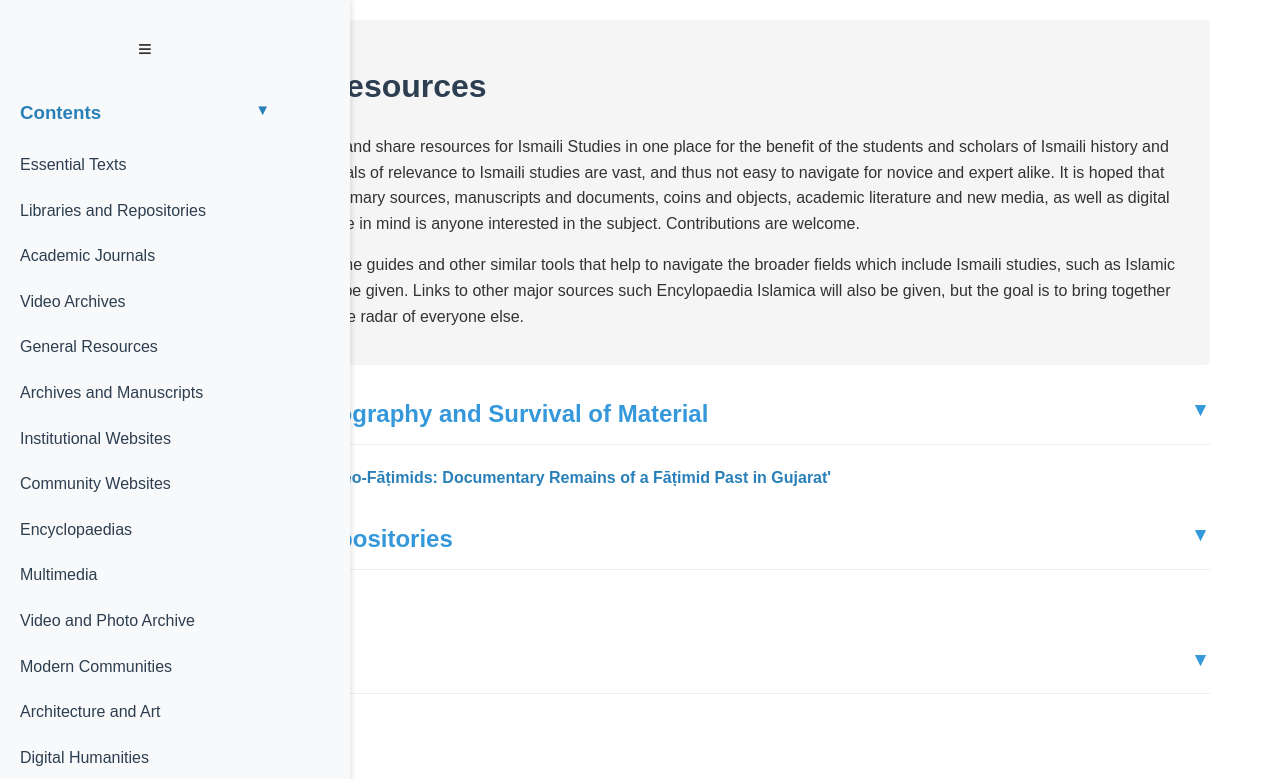
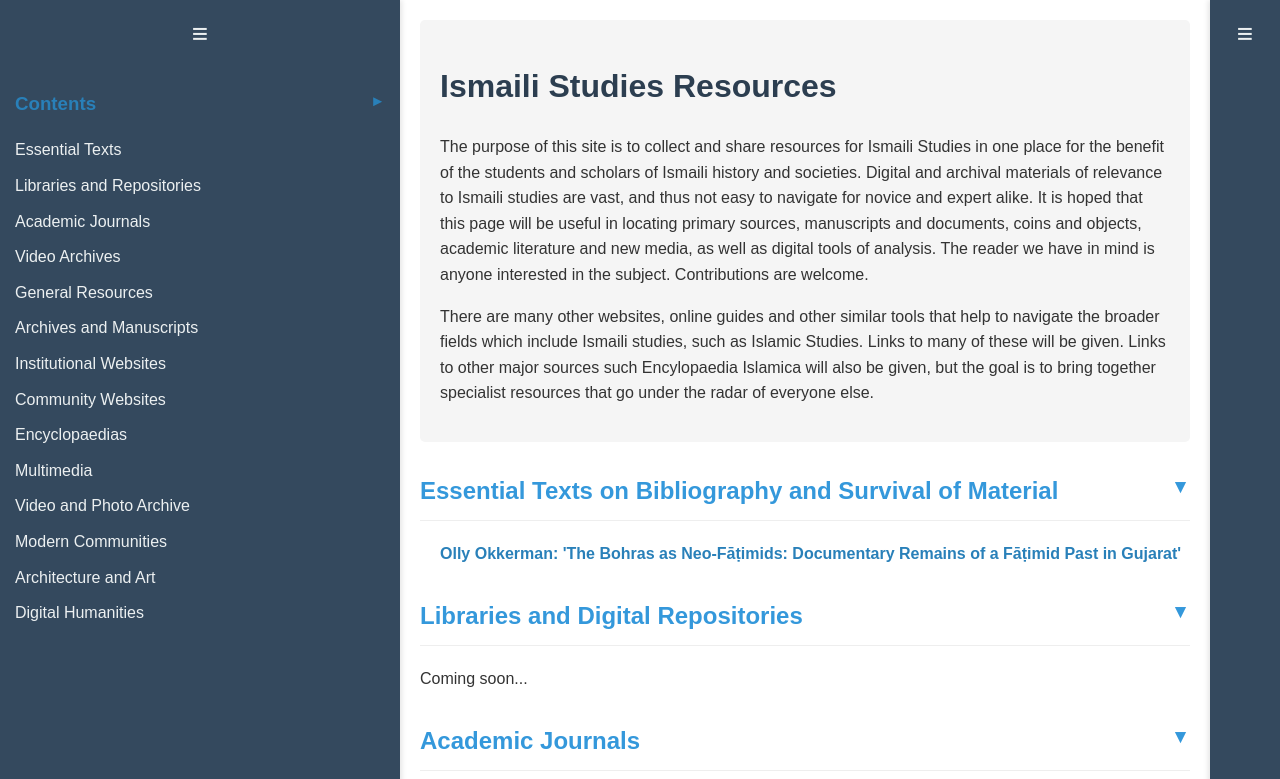
Before and after one commit to AlamutLibrary/khizana, a plain HTML site: page index.html in a window 1280 px wide. Both pictures are taken after a click on the element "Contents". Shown: the top 779 px of the page. Drawn offline with Linux system fonts and the light colour scheme.

Commit message:
changes to the code

```diff
--- a/index.html
+++ b/index.html
@@ -3,209 +3,163 @@
 <head>
     <meta charset="UTF-8">
     <meta name="viewport" content="width=device-width, initial-scale=1.0">
-    <title>Ismaili Studies Resources ONE </title>
+    <title>Ismaili Studies Resources</title>
     <style>
-        body {
-            font-family: Arial, sans-serif;
-            line-height: 1.6;
-            margin: 0;
-            padding: 0;
-            color: #333;
-            display: flex;
-            overflow-x: hidden;
+        :root{
+            --drawer-bg:#34495e;        /* new colour */
+            --drawer-width-closed:70px; /* closed width  */
+            --drawer-width-open:400px;  /* open / hover  */
         }
 
-        /* Left Sidebar */
-        .sidebar-left {
-            width: 100px;
-            background-color: #f8f9fa;
-            height: 100vh;
-            position: fixed;
-            left: 0;
-            overflow: hidden;
-            transition: width 0.3s ease;
-            box-shadow: 2px 0 5px rgba(0,0,0,0.1);
-            z-index: 100;
+        body{
+            font-family:Arial,Helvetica,sans-serif;
+            line-height:1.6;
+            margin:0;
+            padding:0;
+            color:#333;
+            display:flex;
+            overflow-x:hidden;
         }
 
-        .sidebar-left:hover {
-            width: 350px;
+/* ──────────────────────────────  LEFT DRAWER  ────────────────────────────── */
+        .sidebar-left{
+            width:var(--drawer-width-closed);
+            background-color:var(--drawer-bg);
+            height:100vh;
+            position:fixed;
+            left:0;
+            overflow:hidden;
+            transition:width .3s ease;
+            box-shadow:2px 0 5px rgba(0,0,0,.1);
+            z-index:100;
+            color:#ecf0f1;
+        }
+        .sidebar-left:hover{ width:var(--drawer-width-open); }
+
+        .sidebar-left .sidebar-content{
+            width:calc(var(--drawer-width-open) - 30px);
+            padding:20px 15px;
+            opacity:0;                       /* hidden by default */
+            transition:opacity .25s ease;
+        }
+        .sidebar-left:hover .sidebar-content{ opacity:1; }
+
+        .sidebar-icon{
+            text-align:center;
+            font-size:28px;
+            padding:12px 0;
+            color:#ecf0f1;
         }
 
-        .sidebar-content {
-            width: 250px;
-            padding: 20px;
+        .sidebar-left ul{ list-style:none; padding:0; margin:0; }
+        .sidebar-left li{ margin-bottom:10px; white-space:nowrap; }
+        .sidebar-left a{ color:#ecf0f1; text-decoration:none; display:block; }
+        .sidebar-left a:hover{ color:#95d1ff; }
+
+/* ──────────────────────────────  RIGHT DRAWER  ───────────────────────────── */
+        .sidebar-right{
+            width:var(--drawer-width-closed);
+            background-color:var(--drawer-bg);
+            height:100vh;
+            position:fixed;
+            right:0;
+            overflow:hidden;
+            transition:width .3s ease;
+            box-shadow:-2px 0 5px rgba(0,0,0,.1);
+            z-index:100;
+            color:#ecf0f1;
+        }
+        .sidebar-right:hover{ width:var(--drawer-width-open); }
+
+        .sidebar-right-content{
+            width:calc(var(--drawer-width-open) - 30px);
+            padding:20px 15px;
+            margin-left:auto;
+            opacity:0;
+            transition:opacity .25s ease;
+        }
+        .sidebar-right:hover .sidebar-right-content{ opacity:1; }
+
+        .sidebar-right-content ul{ list-style:none;padding:0;margin:0;}
+        .sidebar-right-content li{ margin-bottom:10px; white-space:nowrap; }
+        .sidebar-right-content a{ color:#ecf0f1; text-decoration:none; }
+        .sidebar-right-content a:hover{ color:#95d1ff; }
+
+/* ──────────────────────────────  MAIN CONTENT  ───────────────────────────── */
+        .main-content{
+            margin-left:var(--drawer-width-closed);
+            margin-right:var(--drawer-width-closed);
+            padding:20px;
+            max-width:calc(100% - (var(--drawer-width-closed)*2));
+            transition:margin .3s ease;
+        }
+        /* when drawers are open the main section slides a bit (optional) */
+        .sidebar-left:hover ~ .main-content{ margin-left:var(--drawer-width-open);}
+        .sidebar-right:hover ~ .main-content{ margin-right:var(--drawer-width-open);}
+
+        header{
+            background:#f5f5f5;
+            padding:20px;
+            border-radius:5px;
+            margin-bottom:20px;
+        }
+        h1{ color:#2c3e50; }
+
+        h2{
+            color:#3498db;
+            border-bottom:1px solid #eee;
+            padding-bottom:10px;
+            margin-top:30px;
+            cursor:pointer;
+            display:flex;
+            justify-content:space-between;
+        }
+        h2::after{ content:"▼"; font-size:.8em; margin-left:10px;}
+        h2.collapsed::after{ content:"►";}
+
+        h3{
+            color:#2980b9;
+            cursor:pointer;
+            display:flex;
+            justify-content:space-between;
+        }
+        h3::after{ content:"▼"; font-size:.8em; margin-left:10px;}
+        h3.collapsed::after{ content:"►";}
+
+        h4{ color:#16a085; }
+
+        a{ color:#2980b9; text-decoration:none;}
+        a:hover{ text-decoration:underline;}
+
+        .section{ margin-bottom:30px; }
+        .section-content{ display:block;}
+        .section-content.collapsed{ display:none;}
+
+        .resource{ margin-bottom:20px; padding-left:20px; }
+        .resource-title{ font-weight:bold; }
+        .resource-details{
+            font-style:italic;
+            font-size:.9em;
+            color:#666;
         }
 
-        .sidebar-left ul {
-            list-style-type: none;
-            padding: 0;
-        }
-
-        .sidebar-left li {
-            margin-bottom: 10px;
-            white-space: nowrap;
-        }
-
-        .sidebar-left a {
-            color: #2c3e50;
-            text-decoration: none;
-            display: block;
-            padding: 5px 0;
-        }
-
-        .sidebar-left a:hover {
-            color: #3498db;
-        }
-
-        .sidebar-icon {
-            display: block;
-            text-align: center;
-            font-size: 24px;
-            padding: 10px 0;
-            margin-bottom: 20px;
-        }
-
-        /* Right Sidebar */
-        .sidebar-right {
-            width: 50px;
-            background-color: #f8f9fa;
-            height: 100vh;
-            position: fixed;
-            right: 0;
-            overflow: hidden;
-            transition: width 0.3s ease;
-            box-shadow: -2px 0 5px rgba(0,0,0,0.1);
-            z-index: 100;
-        }
-
-        .sidebar-right:hover {
-            width: 250px;
-        }
-
-        .sidebar-right-content {
-            width: 250px;
-            padding: 20px;
-            margin-left: auto;
-        }
-
-        /* Main Content */
-        .main-content {
-            margin-left: 50px;
-            margin-right: 50px;
-            padding: 20px;
-            max-width: calc(100% - 100px);
-            transition: margin 0.3s ease;
-        }
-
-        header {
-            background-color: #f5f5f5;
-            padding: 20px;
-            border-radius: 5px;
-            margin-bottom: 20px;
-        }
-
-        h1 {
-            color: #2c3e50;
-        }
-
-        h2 {
-            color: #3498db;
-            border-bottom: 1px solid #eee;
-            padding-bottom: 10px;
-            margin-top: 30px;
-            cursor: pointer;
-            display: flex;
-            justify-content: space-between;
-        }
-
-        h2:after {
-            content: "▼";
-            font-size: 0.8em;
-            margin-left: 10px;
-        }
-
-        h2.collapsed:after {
-            content: "►";
-        }
-
-        h3 {
-            color: #2980b9;
-            cursor: pointer;
-            display: flex;
-            justify-content: space-between;
-        }
-
-        h3:after {
-            content: "▼";
-            font-size: 0.8em;
-            margin-left: 10px;
-        }
-
-        h3.collapsed:after {
-            content: "►";
-        }
-
-        h4 {
-            color: #16a085;
-        }
-
-        a {
-            color: #2980b9;
-            text-decoration: none;
-        }
-
-        a:hover {
-            text-decoration: underline;
-        }
-
-        .section {
-            margin-bottom: 30px;
-        }
-
-        .section-content {
-            display: block;
-        }
-
-        .section-content.collapsed {
-            display: none;
-        }
-
-        .resource {
-            margin-bottom: 20px;
-            padding-left: 20px;
-        }
-
-        .resource-title {
-            font-weight: bold;
-        }
-
-        .resource-details {
-            font-style: italic;
-            font-size: 0.9em;
-            color: #666;
-        }
-
-        .resource-info {
-            margin-top: 5px;
-        }
-
-        footer {
-            margin-top: 50px;
-            padding-top: 20px;
-            border-top: 1px solid #eee;
-            text-align: center;
-            font-size: 0.9em;
-            color: #777;
+        footer{
+            margin-top:50px;
+            padding-top:20px;
+            border-top:1px solid #eee;
+            text-align:center;
+            font-size:.9em;
+            color:#777;
         }
     </style>
 </head>
 <body>
-    <!-- Left Sidebar -->
+
+<!-- ──────────────────────────────  LEFT DRAWER  ───────────────────────────── -->
 <div class="sidebar-left">
+    <div class="sidebar-icon">≡</div>
     <div class="sidebar-content">
-            <div class="sidebar-icon">≡</div>
-            <h3 style="margin-top: 0;">Contents</h3>
+        <h3 style="margin-top:0;">Contents</h3>
         <ul>
             <li><a href="#essential-texts">Essential Texts</a></li>
             <li><a href="#libraries">Libraries and Repositories</a></li>
@@ -225,7 +179,17 @@
     </div>
 </div>
 
-    <!-- Main Content -->
+<!-- ──────────────────────────────  RIGHT DRAWER  ──────────────────────────── -->
+<div class="sidebar-right">
+    <div class="sidebar-icon">≡</div>
+    <div class="sidebar-right-content">
+        <h3 style="margin-top:0;">On this page</h3>
+        <!-- table of contents will be injected here -->
+        <ul id="toc"></ul>
+    </div>
+</div>
+
+<!-- ──────────────────────────────  MAIN CONTENT  ──────────────────────────── -->
 <div class="main-content">
     <header>
         <h1>Ismaili Studies Resources</h1>
@@ -386,3 +350,34 @@
             </div>
         </div>
     </div>
+</div>
+
+<script>
+/* ── Collapsible headings (h2 & h3) ───────────────────────────────────────── */
+document.querySelectorAll('h2, h3').forEach(h => {
+    h.addEventListener('click', () => {
+        h.classList.toggle('collapsed');
+        const next = h.nextElementSibling;
+        if(next && next.classList.contains('section-content')){
+            next.classList.toggle('collapsed');
+        }
+    });
+});
+
+/* ── Generate right-hand Table of Contents from all h2 ────────────────────── */
+const tocList = document.getElementById('toc');
+document.querySelectorAll('.section').forEach(sec => {
+    const h2 = sec.querySelector('h2');
+    if(!h2) return;
+    const id = sec.id || h2.textContent.trim().replace(/\s+/g,'-').toLowerCase();
+    if(!sec.id) sec.id = id;
+    const li = document.createElement('li');
+    const a  = document.createElement('a');
+    a.href   = '#' + id;
+    a.textContent = h2.textContent;
+    li.appendChild(a);
+    tocList.appendChild(li);
+});
+</script>
+</body>
+</html>
```
Lines whose indentation alone changed are shown as unchanged.
